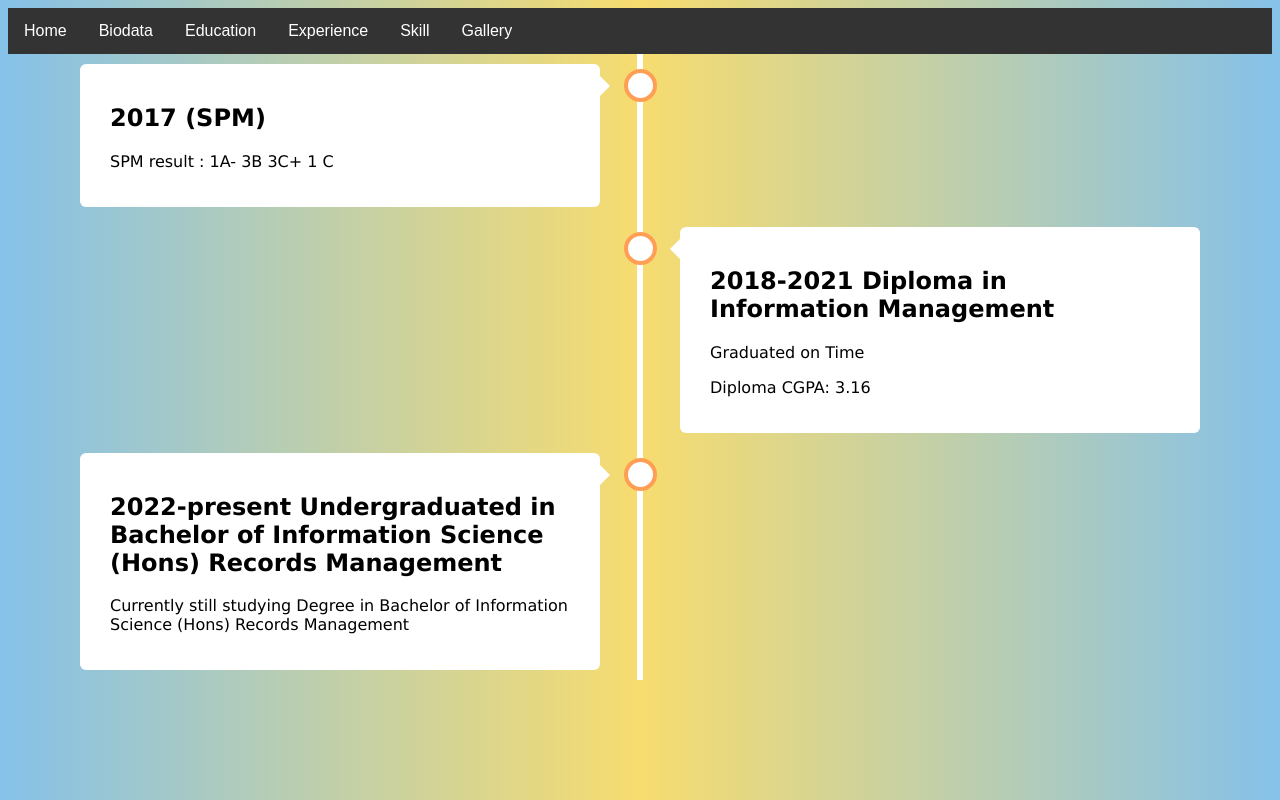
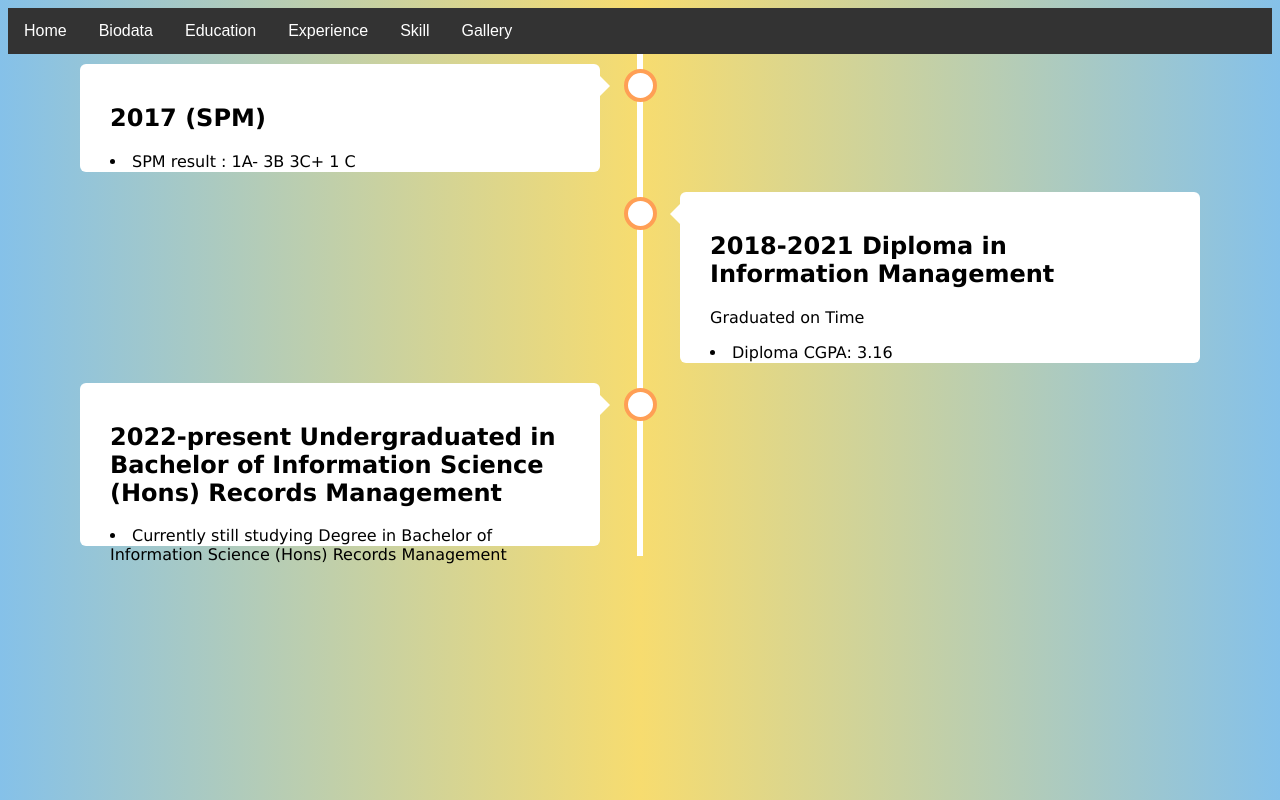
Before and after one commit to izzmizan/ims456izz, a plain HTML site: page educationlevel.html in a window 1280 px wide. Drawn offline with Linux system fonts and the light colour scheme.

Commit message:
Update educationlevel.html

```diff
--- a/educationlevel.html
+++ b/educationlevel.html
@@ -19,20 +19,20 @@
   <div class="container left">
     <div class="content">
       <h2 style="font-family:verdana">2017 (SPM)</h2>
-      <p style ="font-family:verdana">SPM result : 1A- 3B 3C+ 1 C</p>
+      <li style ="font-family:verdana">SPM result : 1A- 3B 3C+ 1 C</li>
     </div>
   </div>
   <div class="container right">
     <div class="content">
       <h2 style="font-family:verdana">2018-2021 Diploma in Information Management </h2>
         <p style="font-family:verdana">Graduated on Time</p>
-      <p style="font-family:verdana">Diploma CGPA: 3.16</p>
+      <li style="font-family:verdana">Diploma CGPA: 3.16</li>
     </div>
   </div>
   <div class="container left">
     <div class="content">
       <h2 style="font-family:verdana">2022-present Undergraduated in Bachelor of Information Science (Hons) Records Management</h2>
-      <p style="font-family:verdana">Currently still studying Degree in Bachelor of Information Science (Hons) Records Management</p>
+      <li style="font-family:verdana">Currently still studying Degree in Bachelor of Information Science (Hons) Records Management</li>
     </div>
   </div>
     </div>
```
